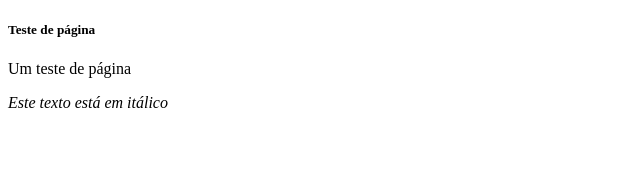
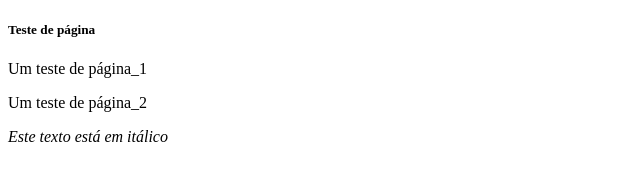
Before and after one commit to alexandrecappatoaragao/aulagithub, a plain HTML site: page index.html in a window 1280 px wide. Shown: the whole page, without its empty margins (0-640 px from the left). Drawn offline with Linux system fonts and the light colour scheme.

Commit message:
002Commit

```diff
--- a/index.html
+++ b/index.html
@@ -13,7 +13,8 @@
 
 <body>
     <h5>Teste de página</h5>
-    <p>Um teste de página</p>
+    <p>Um teste de página_1</p>
+    <p>Um teste de página_2</p>
     <p><i>Este texto está em itálico</i></p>
 </body>
 
```
